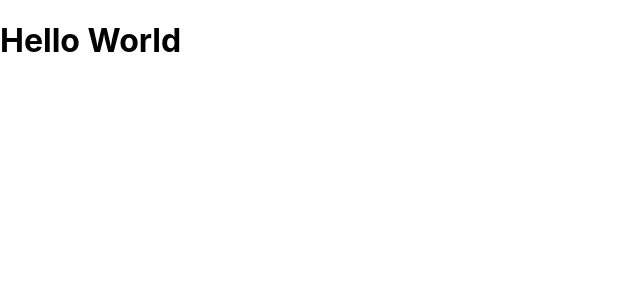
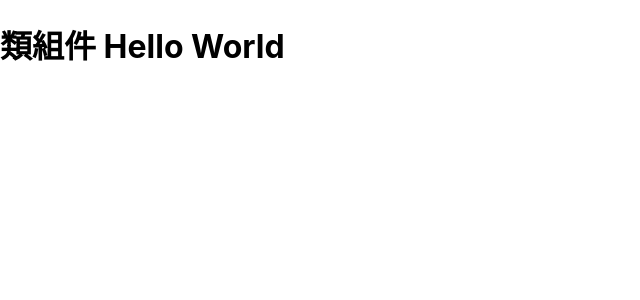
Before and after one commit to HuangNO1/my_react_demo_learn, a React (Create React App) app: page / in a window 1280 px wide. Shown: the top 300 px of the page, without its empty margins (0-640 px from the left). Built offline with nearby package versions, Linux system fonts and the light colour scheme.

Commit message:
學習 react 函數式組件 與 類組件

```diff
--- a/src/index.js
+++ b/src/index.js
@@ -64,42 +64,63 @@ serviceWorker.unregister();
 // 駝峰命名
 // style 中如果存在多個單字的屬性組合，第二個單字開始，首字母大寫。
 // 可以不首字母大寫，但要換寫法
-let exampleStyle = {
-  background: "skyblue",
-  borderBottom: "1px solid red",
-  // 不用首字母大寫的方法 e.g.
-  // "background-img": "url(https...)"
-}
-let element = (
-  <div>
-    <h1 style={exampleStyle}>Hello World</h1>
-  </div>
-)
+// let exampleStyle = {
+//   background: "skyblue",
+//   borderBottom: "1px solid red",
+//   // 不用首字母大寫的方法 e.g.
+//   // "background-img": "url(https...)"
+// }
+// let element = (
+//   <div>
+//     <h1 style={exampleStyle}>Hello World</h1>
+//   </div>
+// )
 
 // class 在 Js 中是關鍵字，所以要改成 className
 // className 和 style 等屬性不能是 string，必須是對象參數
 // 不能有多個 className 或是多個 style，會被自動刪掉剩一個
 // className 可以用 string 相加的方式
-let classStr = "abc"
+// let classStr = "abc"
 
-let element1 = (
-  <div>
-    <h1 className={"cba " + classStr}>Hello World</h1>
-  </div>
-)
+// let element1 = (
+//   <div>
+//     <h1 className={"cba " + classStr}>Hello World</h1>
+//   </div>
+// )
 
-// react 中 className array 無法像 Vue 一樣可以自動拆解
-// 所以要加上 join 去做間隔
-let classArray = ['abc', 'cba'].join(" ");
-let elementArrayClass = (
-  <div>
-    {/* 在 HTML 寫註釋 */}
-    <h1 className={classArray}>Hello World</h1>
-  </div>
-  // 在 JS 寫註釋
-)
+// // react 中 className array 無法像 Vue 一樣可以自動拆解
+// // 所以要加上 join 去做間隔
+// let classArray = ['abc', 'cba'].join(" ");
+// let elementArrayClass = (
+//   <div>
+//     {/* 在 HTML 寫註釋 */}
+//     <h1 className={classArray}>Hello World</h1>
+//   </div>
+//   // 在 JS 寫註釋
+// )
+
+// ReactDOM.render(
+//   element1,
+//   document.querySelector('#root')
+// )
+
+// 類組件 - 可以定義方法
+// 有事件或是動態的 使用類組件：e.g. 點擊事件
+// 函數式組件是靜態組件，頂多傳參數
+// 函數式組件 stateless 無生命週期
+// 類組件 stateful 有生命週期
+// 類組件中可以在包含組件 -> 複合組件
+class HelloWorld extends React.Component {
+  render(){
+    return (
+      <div>
+        <h1>類組件 Hello World</h1>
+      </div>
+    )
+  }
+}
 
 ReactDOM.render(
-  element1,
+  <HelloWorld />,
   document.querySelector('#root')
 )
```
